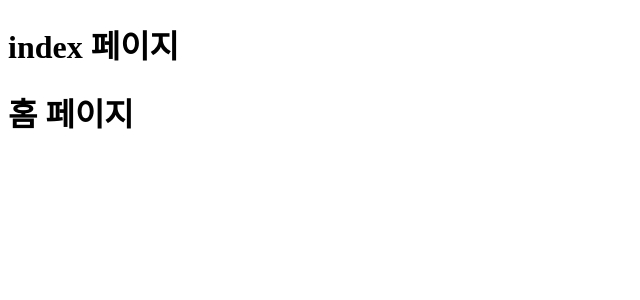
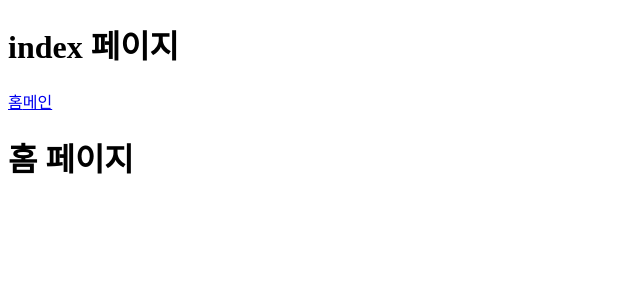
Before and after one commit to KumJungMin/nuxt-pratice, a Nuxt app: page / in a window 1280 px wide. Shown: the top 300 px of the page, without its empty margins (0-640 px from the left). Built offline with nearby package versions, Linux system fonts and the light colour scheme.

Commit message:
6. nuxt-link가 곧 router-link

```diff
--- a/layouts/default.vue
+++ b/layouts/default.vue
@@ -1,11 +1,11 @@
 <template>
   <div>
-    <!-- layout에는 공통으로 적용되어야할 UI를 넣음 -->
-    <!-- nuxt는 .nuxt로 인해 auto import됨 -->
-    <h1>{{ $route.name }} 페이지</h1>
-
-    <!-- Nuxt는 router-view와 같은 역할 -->
-    <!-- Layout이 먼저 렌더링되고, 그 하위에 pages가 그려짐 -->
+    <header>
+      <!-- nuxt-link는 페이지 이동을 위한 컴포넌트 -->
+      <h1>{{ $route.name }} 페이지</h1>
+      <nuxt-link to="/">홈</nuxt-link>
+      <nuxt-link to="/main">메인</nuxt-link>
+    </header>
     <Nuxt />
   </div>
 </template>
```
